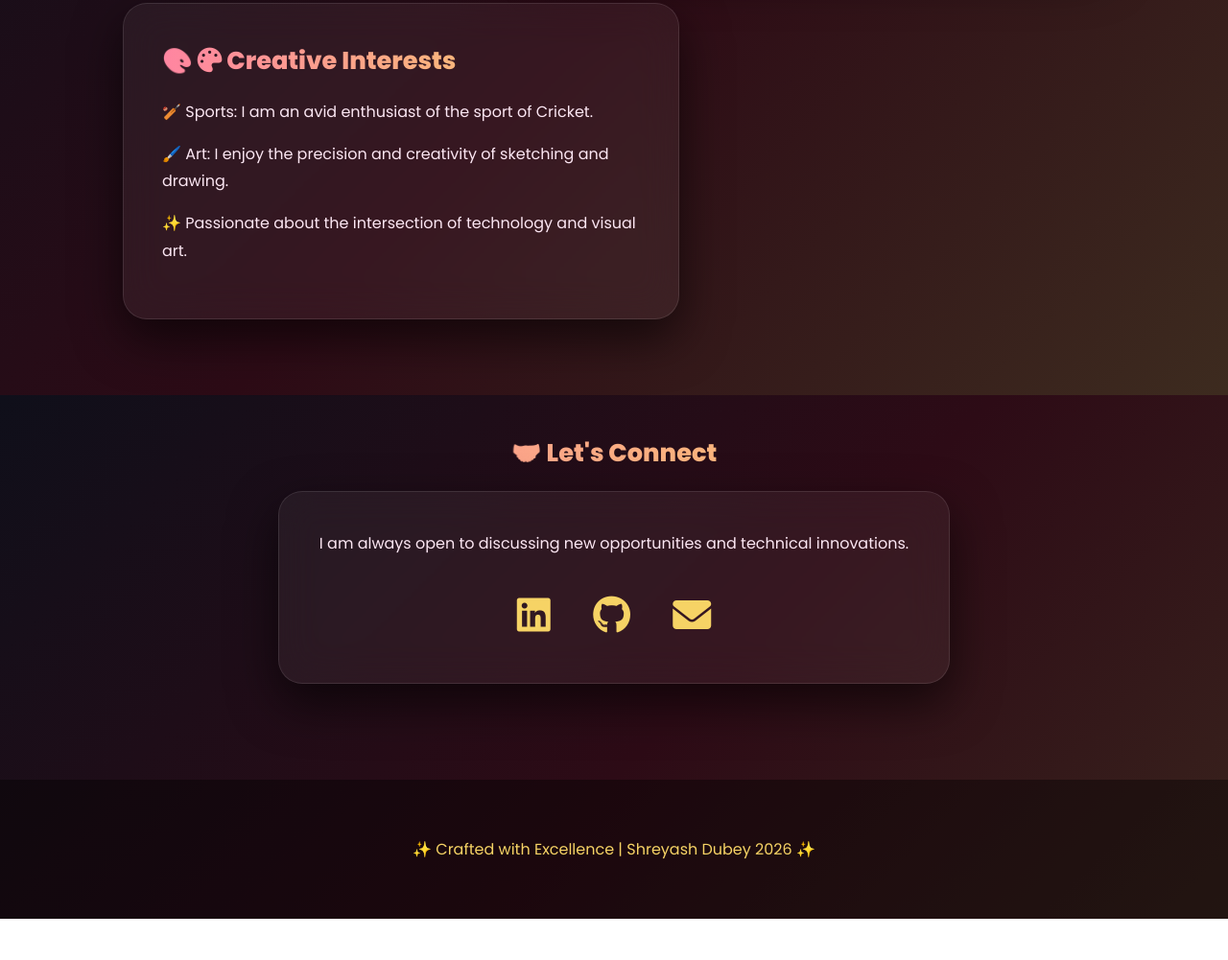
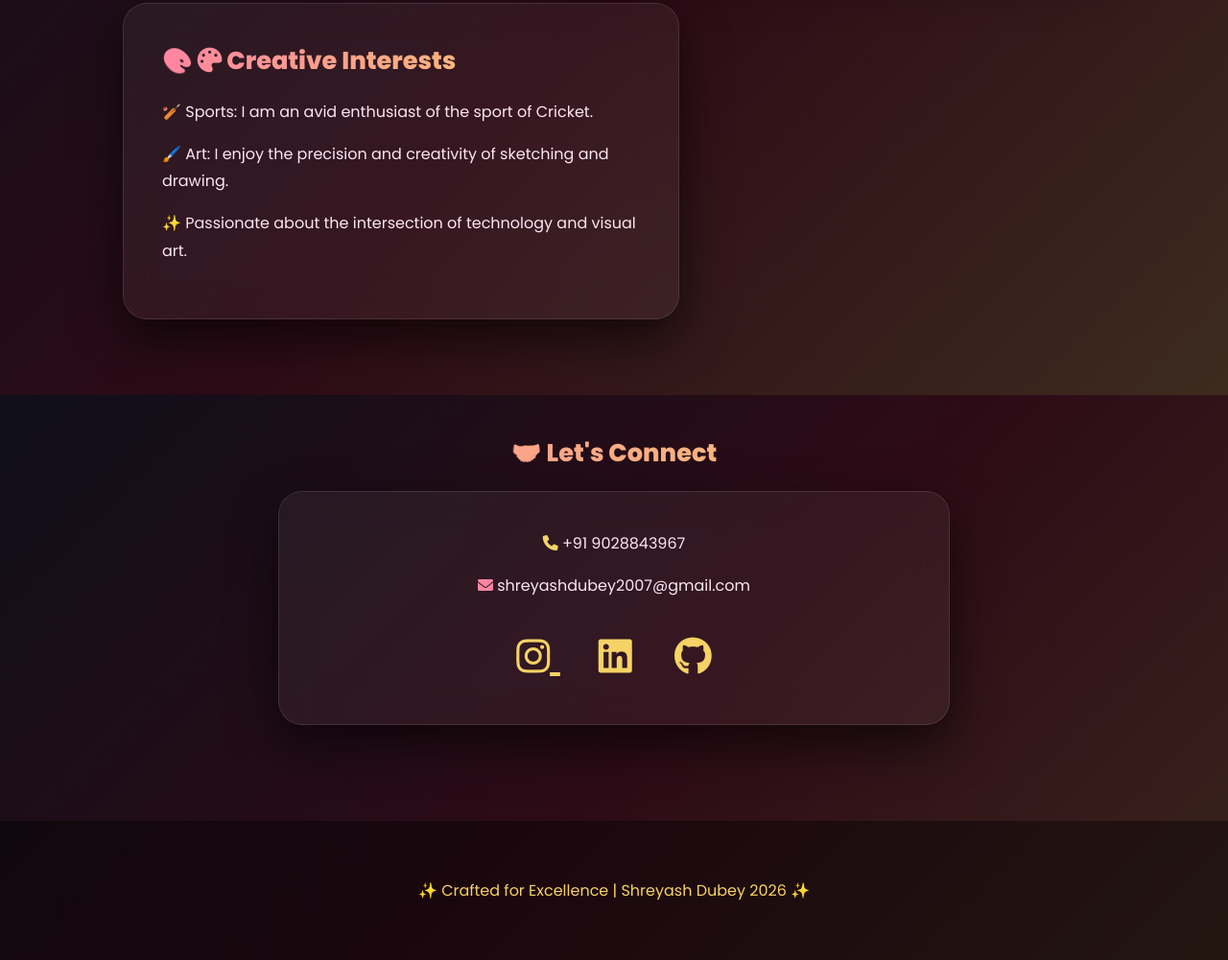
Before and after one commit to Shreythemasterai/MERA-WALA-PORTFOLIO, a plain HTML site: page index.html in a window 1280 px wide. Shown: the part 1988-2989 px from the top of the page at 96% size. Before the commit the page ends 2946 px from the top, so only its background shows below. Drawn offline with Linux system fonts and the light colour scheme.

Commit message:
Update index.html

```diff
--- a/index.html
+++ b/index.html
@@ -5,7 +5,6 @@
     <meta name="viewport" content="width=device-width, initial-scale=1.0">
     <title>Shreyash Dubey | Professional Portfolio</title>
     <link rel="stylesheet" href="style.css">
-    <!-- Font Awesome Icons -->
     <link rel="stylesheet" href="https://cdnjs.cloudflare.com/ajax/libs/font-awesome/6.0.0/css/all.min.css">
 </head>
 <body>
@@ -30,7 +29,6 @@
 
     <main class="zigzag-grid">
 
-        <!-- SECTION 1: PROFILE (LEFT) -->
         <div class="card-wrapper left">
             <div class="glass-card">
                 <h2 class="title-gradient">📂 <i class="fa-solid fa-user-tie"></i> Professional Profile</h2>
@@ -40,7 +38,6 @@
             </div>
         </div>
 
-        <!-- SECTION 2: ACADEMICS (RIGHT) -->
         <div class="card-wrapper right">
             <div class="glass-card">
                 <h2 class="title-gradient"><i class="fa-solid fa-medal"></i> Academic Milestones</h2>
@@ -50,7 +47,6 @@
             </div>
         </div>
 
-        <!-- SECTION 3: TECHNICAL (LEFT) -->
         <div class="card-wrapper left">
             <div class="glass-card">
                 <h2 class="title-gradient">💻 <i class="fa-solid fa-terminal"></i> Technical Skills</h2>
@@ -60,7 +56,6 @@
             </div>
         </div>
 
-        <!-- SECTION 4: RESEARCH & PROJECTS (RIGHT) -->
         <div id="projects" class="card-wrapper right">
             <div class="glass-card">
                 <h2 class="title-gradient"><i class="fa-solid fa-microchip"></i> Engineering Projects</h2>
@@ -70,7 +65,6 @@
             </div>
         </div>
 
-        <!-- SECTION 5: HOBBIES (LEFT) -->
         <div class="card-wrapper left">
             <div class="glass-card">
                 <h2 class="title-gradient">🎨 <i class="fa-solid fa-palette"></i> Creative Interests</h2>
@@ -82,21 +76,24 @@
 
     </main>
 
-    <!-- SECTION 6: CONNECT (CENTERED) -->
     <section id="contact" class="contact-section">
         <h2 class="title-gradient">🤝 Let's Connect</h2>
         <div class="glass-card contact-card">
-            <p>I am always open to discussing new opportunities and technical innovations.</p>
+            <p><i class="fa-solid fa-phone" style="color: #f6d365;"></i> +91 9028843967</p>
+            <p><i class="fa-solid fa-envelope" style="color: #ff85a1;"></i> shreyashdubey2007@gmail.com</p>
             <div class="social-links">
+                <!-- Accessible Instagram Link -->
+                <a href="https://www.instagram.com/shreyashdubey2007?igsh=MWhmMjA2ZjNibnJ4MQ==" target="_blank" rel="noopener noreferrer">
+                    <i class="fa-brands fa-instagram"></i>
+                </a>
                 <a href="#"><i class="fa-brands fa-linkedin"></i></a>
                 <a href="#"><i class="fa-brands fa-github"></i></a>
-                <a href="mailto:your.email@mitaoe.ac.in"><i class="fa-solid fa-envelope"></i></a>
             </div>
         </div>
     </section>
 
     <footer>
-        <p>✨ Crafted with Excellence | Shreyash Dubey 2026 ✨</p>
+        <p>✨ Crafted for Excellence | Shreyash Dubey 2026 ✨</p>
     </footer>
 
 </body>
```
